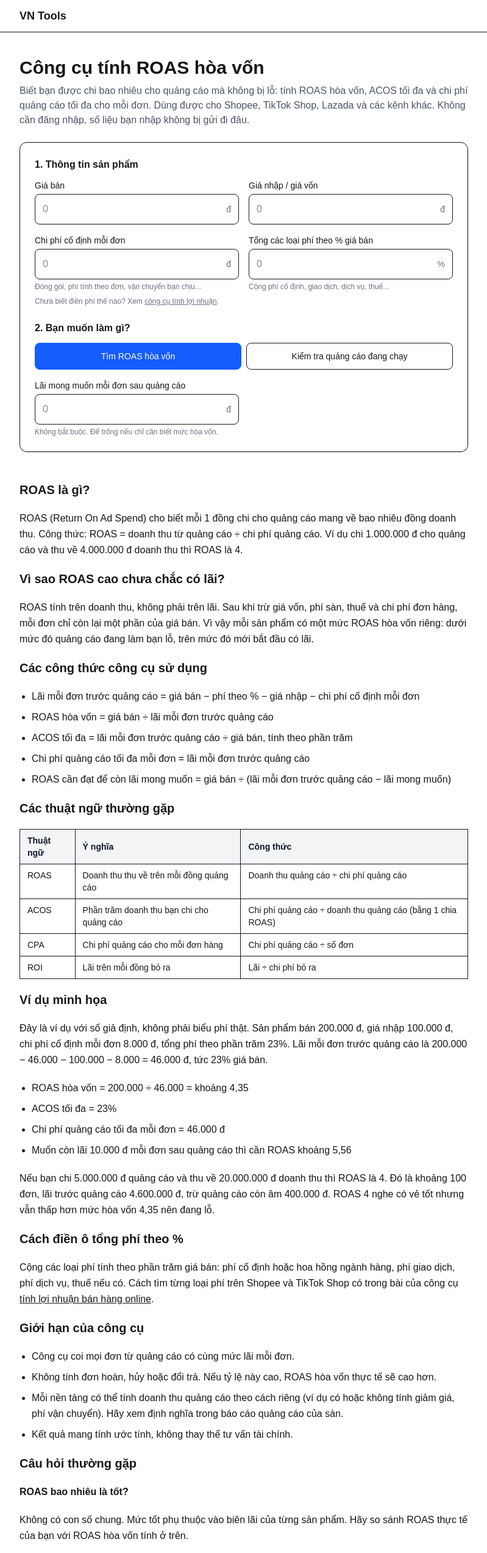
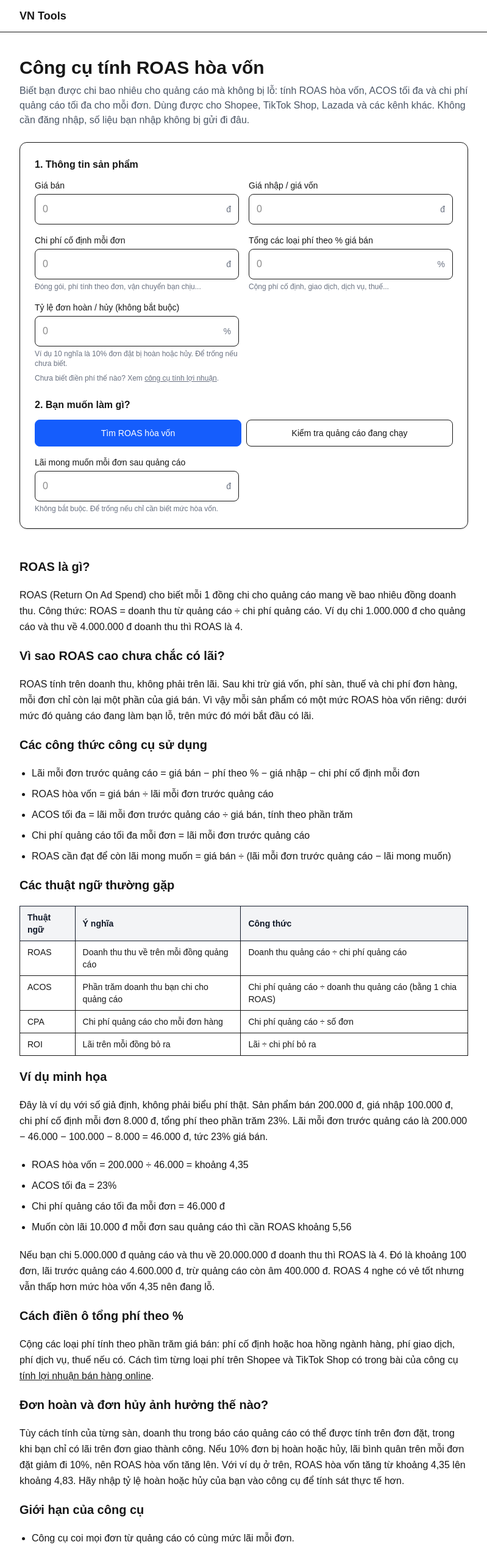
Before and after one commit to Nghia-Tran-Coder/vn-tools, a Next.js app: page /tinh-roas-hoa-von in a window 1280 px wide. Shown: the top 2546 px of the page at 61% size, without its empty margins (240-1039 px from the left). Built offline with nearby package versions, Linux system fonts and the light colour scheme.

Commit message:
Thêm tỷ lệ đơn hoàn vào công cụ ROAS

```diff
--- a/app/tinh-loi-nhuan-ban-hang/TinhLoiNhuan.tsx
+++ b/app/tinh-loi-nhuan-ban-hang/TinhLoiNhuan.tsx
@@ -24,6 +24,7 @@ const THONG_BAO_LOI: Record<string, string> = {
   PHI_TU_100: "Tổng phần trăm phí phải nhỏ hơn 100%.",
   PHI_VA_LAI_TU_100: "Tổng phí và lãi mong muốn (theo %) phải nhỏ hơn 100%. Nếu bạn muốn nhập số tiền, hãy chọn “Lãi theo số tiền”.",
   SO_KHONG_HOP_LE: "Vui lòng nhập số không âm.",
+  TY_LE_HOAN_KHONG_HOP_LE: "Tỷ lệ đơn hoàn phải từ 0% đến dưới 100%.",
 };
 
 type TruongProps = {
--- a/app/tinh-roas-hoa-von/TinhQuangCao.tsx
+++ b/app/tinh-roas-hoa-von/TinhQuangCao.tsx
@@ -9,6 +9,7 @@ const THONG_BAO_LOI: Record<string, string> = {
   PHI_TU_100: "Tổng phần trăm phí phải nhỏ hơn 100%.",
   GIA_BAN_KHONG_HOP_LE: "Giá bán phải lớn hơn 0.",
   SO_KHONG_HOP_LE: "Vui lòng nhập số không âm (chi tiêu quảng cáo phải lớn hơn 0).",
+  TY_LE_HOAN_KHONG_HOP_LE: "Tỷ lệ đơn hoàn phải từ 0% đến dưới 100%.",
 };
 
 function Dong({ ten, giaTri }: { ten: string; giaTri: string }) {
@@ -29,9 +30,11 @@ export default function TinhQuangCao() {
   const [loiMucTieu, setLoiMucTieu] = useState("");
   const [chiTieuQC, setChiTieuQC] = useState("");
   const [doanhThuQC, setDoanhThuQC] = useState("");
+  const [tyLeHoan, setTyLeHoan] = useState("");
 
   const gb = docTien(giaBan);
   const mucTieu = docTien(loiMucTieu);
+  const hoan = docPhanTram(tyLeHoan);
   const dauVao = {
     giaNhap: docTien(giaNhap),
     chiPhiMoiDon: docTien(chiPhiDon),
@@ -48,17 +51,17 @@ export default function TinhQuangCao() {
   let loi = "";
 
   if (coDuLieu) {
-    const cacSo = [gb, mucTieu, dauVao.giaNhap, dauVao.chiPhiMoiDon, dauVao.phiPhanTram];
+    const cacSo = [gb, mucTieu, hoan, dauVao.giaNhap, dauVao.chiPhiMoiDon, dauVao.phiPhanTram];
     if (cacSo.some((x) => Number.isNaN(x))) {
       loi = "Vui lòng chỉ nhập chữ số (ô phần trăm có thể dùng dấu phẩy, ví dụ 23,5).";
     } else {
       try {
-        hoaVon = tinhQuangCao(gb, dauVao, mucTieu);
+        hoaVon = tinhQuangCao(gb, dauVao, mucTieu, hoan);
         if (cheDo === "thucTe") {
           const ct = docTien(chiTieuQC);
           const dt = docTien(doanhThuQC);
           if (Number.isNaN(ct) || Number.isNaN(dt)) throw new Error("SO_KHONG_HOP_LE");
-          thucTe = tinhLaiThucTe(gb, dauVao, ct, dt);
+          thucTe = tinhLaiThucTe(gb, dauVao, ct, dt, hoan);
         }
       } catch (e) {
         const ma = e instanceof Error ? e.message : "";
@@ -95,6 +98,15 @@ export default function TinhQuangCao() {
             goiY="Cộng phí cố định, giao dịch, dịch vụ, thuế..."
             giaTri={phiTong}
             onChange={setPhiTong}
+            donVi="%"
+            kieu="decimal"
+          />
+          <Truong
+            id="ty-le-hoan"
+            nhan="Tỷ lệ đơn hoàn / hủy (không bắt buộc)"
+            goiY="Ví dụ 10 nghĩa là 10% đơn đặt bị hoàn hoặc hủy. Để trống nếu chưa biết."
+            giaTri={tyLeHoan}
+            onChange={setTyLeHoan}
             donVi="%"
             kieu="decimal"
           />
--- a/app/tinh-roas-hoa-von/page.tsx
+++ b/app/tinh-roas-hoa-von/page.tsx
@@ -85,10 +85,22 @@ export default function Page() {
           .
         </p>
 
+        <h2 className="text-xl font-semibold">Đơn hoàn và đơn hủy ảnh hưởng thế nào?</h2>
+        <p>
+          Tùy cách tính của từng sàn, doanh thu trong báo cáo quảng cáo có thể được tính trên đơn đặt, trong
+          khi bạn chỉ có lãi trên đơn giao thành công. Nếu 10% đơn bị hoàn hoặc hủy, lãi bình quân trên mỗi
+          đơn đặt giảm đi 10%, nên ROAS hòa vốn tăng lên. Với ví dụ ở trên, ROAS hòa vốn tăng từ khoảng 4,35
+          lên khoảng 4,83. Hãy nhập tỷ lệ hoàn hoặc hủy của bạn vào công cụ để tính sát thực tế hơn.
+        </p>
+
         <h2 className="text-xl font-semibold">Giới hạn của công cụ</h2>
         <ul className="list-disc space-y-2 pl-5">
           <li>Công cụ coi mọi đơn từ quảng cáo có cùng mức lãi mỗi đơn.</li>
-          <li>Không tính đơn hoàn, hủy hoặc đổi trả. Nếu tỷ lệ này cao, ROAS hòa vốn thực tế sẽ cao hơn.</li>
+          <li>
+            Đơn hoàn và hủy được tính qua ô tỷ lệ hoàn, với giả định chúng không tạo doanh thu và không phát
+            sinh thêm chi phí. Nếu bạn mất thêm phí vận chuyển hoặc hàng hỏng khi hoàn hàng, hãy cộng ước tính
+            khoản đó vào chi phí cố định mỗi đơn.
+          </li>
           <li>
             Mỗi nền tảng có thể tính doanh thu quảng cáo theo cách riêng (ví dụ có hoặc không tính giảm
             giá, phí vận chuyển). Hãy xem định nghĩa trong báo cáo quảng cáo của sàn.
--- a/lib/quangcao.ts
+++ b/lib/quangcao.ts
@@ -1,11 +1,11 @@
 import { tinhLoiNhuan, type DauVao } from "./loinhuan";
 
 export type KetQuaQuangCao = {
-  loiTruocQC: number; // lãi mỗi đơn trước khi trừ quảng cáo (đồng)
+  loiTruocQC: number; // lãi bình quân mỗi đơn ĐẶT trước quảng cáo, đã tính đơn hoàn (đồng)
   bienTruocQC: number; // % trên giá bán
   roasHoaVon: number | null; // null nếu chưa có lãi trước quảng cáo
   acosToiDa: number; // % chi phí quảng cáo trên doanh thu mà vẫn hòa vốn
-  cpaToiDa: number; // chi phí quảng cáo tối đa cho mỗi đơn
+  cpaToiDa: number; // chi phí quảng cáo tối đa cho mỗi đơn đặt
   roasMucTieu: number | null; // ROAS cần đạt để còn lại đúng mức lãi mong muốn
 };
 
@@ -13,26 +13,47 @@ function kiemTraGiaBan(giaBan: number) {
   if (!Number.isFinite(giaBan) || giaBan <= 0) throw new Error("GIA_BAN_KHONG_HOP_LE");
 }
 
-export function tinhQuangCao(giaBan: number, d: DauVao, loiMucTieu = 0): KetQuaQuangCao {
+// Tỷ lệ hoàn/hủy tính theo %, phải từ 0 đến dưới 100
+function giuLai(tyLeHoan: number): number {
+  if (!Number.isFinite(tyLeHoan) || tyLeHoan < 0 || tyLeHoan >= 100) {
+    throw new Error("TY_LE_HOAN_KHONG_HOP_LE");
+  }
+  return 1 - tyLeHoan / 100;
+}
+
+// Giả định: đơn hoàn hoặc hủy không tạo doanh thu và không phát sinh thêm chi phí
+export function tinhQuangCao(
+  giaBan: number,
+  d: DauVao,
+  loiMucTieu = 0,
+  tyLeHoan = 0,
+): KetQuaQuangCao {
   kiemTraGiaBan(giaBan);
   if (!Number.isFinite(loiMucTieu) || loiMucTieu < 0) throw new Error("SO_KHONG_HOP_LE");
+  const giu = giuLai(tyLeHoan);
 
-  const loiTruocQC = tinhLoiNhuan(giaBan, d).loiNhuan;
-  const bienTruocQC = (loiTruocQC / giaBan) * 100;
-  const conLai = loiTruocQC - loiMucTieu;
+  const loiMoiDonDat = tinhLoiNhuan(giaBan, d).loiNhuan * giu;
+  const bienTruocQC = (loiMoiDonDat / giaBan) * 100;
+  const conLai = loiMoiDonDat - loiMucTieu;
 
   return {
-    loiTruocQC,
+    loiTruocQC: loiMoiDonDat,
     bienTruocQC,
-    roasHoaVon: loiTruocQC > 0 ? giaBan / loiTruocQC : null,
+    roasHoaVon: loiMoiDonDat > 0 ? giaBan / loiMoiDonDat : null,
     acosToiDa: Math.max(bienTruocQC, 0),
-    cpaToiDa: Math.max(loiTruocQC, 0),
+    cpaToiDa: Math.max(loiMoiDonDat, 0),
     roasMucTieu: conLai > 0 ? giaBan / conLai : null,
   };
 }
 
-// Từ chi tiêu và doanh thu quảng cáo thực tế, tính lãi còn lại sau quảng cáo
-export function tinhLaiThucTe(giaBan: number, d: DauVao, chiTieuQC: number, doanhThuQC: number) {
+// Từ chi tiêu và doanh thu quảng cáo thực tế (tính trên đơn đặt), tính lãi còn lại sau quảng cáo
+export function tinhLaiThucTe(
+  giaBan: number,
+  d: DauVao,
+  chiTieuQC: number,
+  doanhThuQC: number,
+  tyLeHoan = 0,
+) {
   kiemTraGiaBan(giaBan);
   if (
     !Number.isFinite(chiTieuQC) || chiTieuQC <= 0 ||
@@ -40,11 +61,13 @@ export function tinhLaiThucTe(giaBan: number, d: DauVao, chiTieuQC: number, doan
   ) {
     throw new Error("SO_KHONG_HOP_LE");
   }
-  const loiMoiDon = tinhLoiNhuan(giaBan, d).loiNhuan;
+  const giu = giuLai(tyLeHoan);
+
+  const loiMoiDonDat = tinhLoiNhuan(giaBan, d).loiNhuan * giu;
   const soDon = doanhThuQC / giaBan;
   return {
     roasThucTe: doanhThuQC / chiTieuQC,
     soDon,
-    loiSauQC: Math.round(soDon * loiMoiDon - chiTieuQC),
+    loiSauQC: Math.round(soDon * loiMoiDonDat - chiTieuQC),
   };
 }
```
Also changed, not shown: 1 other file (tests, documents, lock files or other folders).
